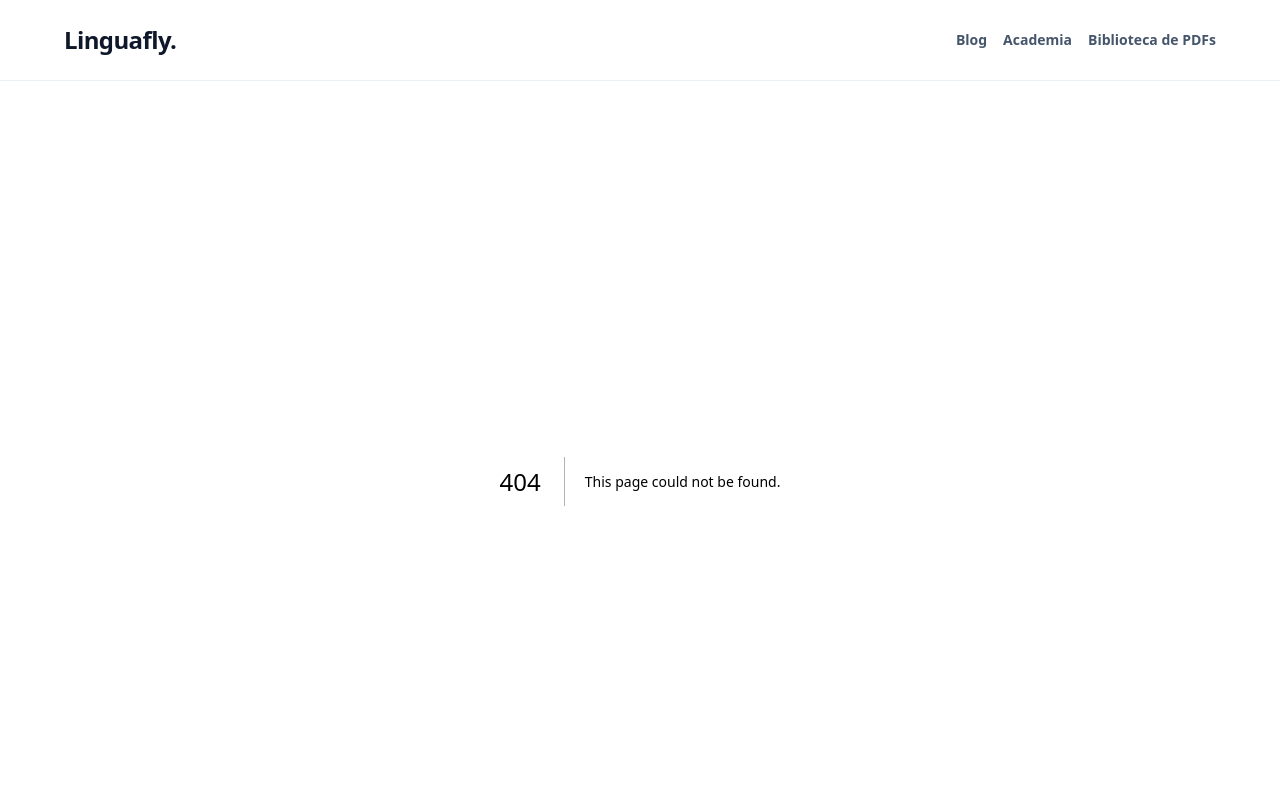
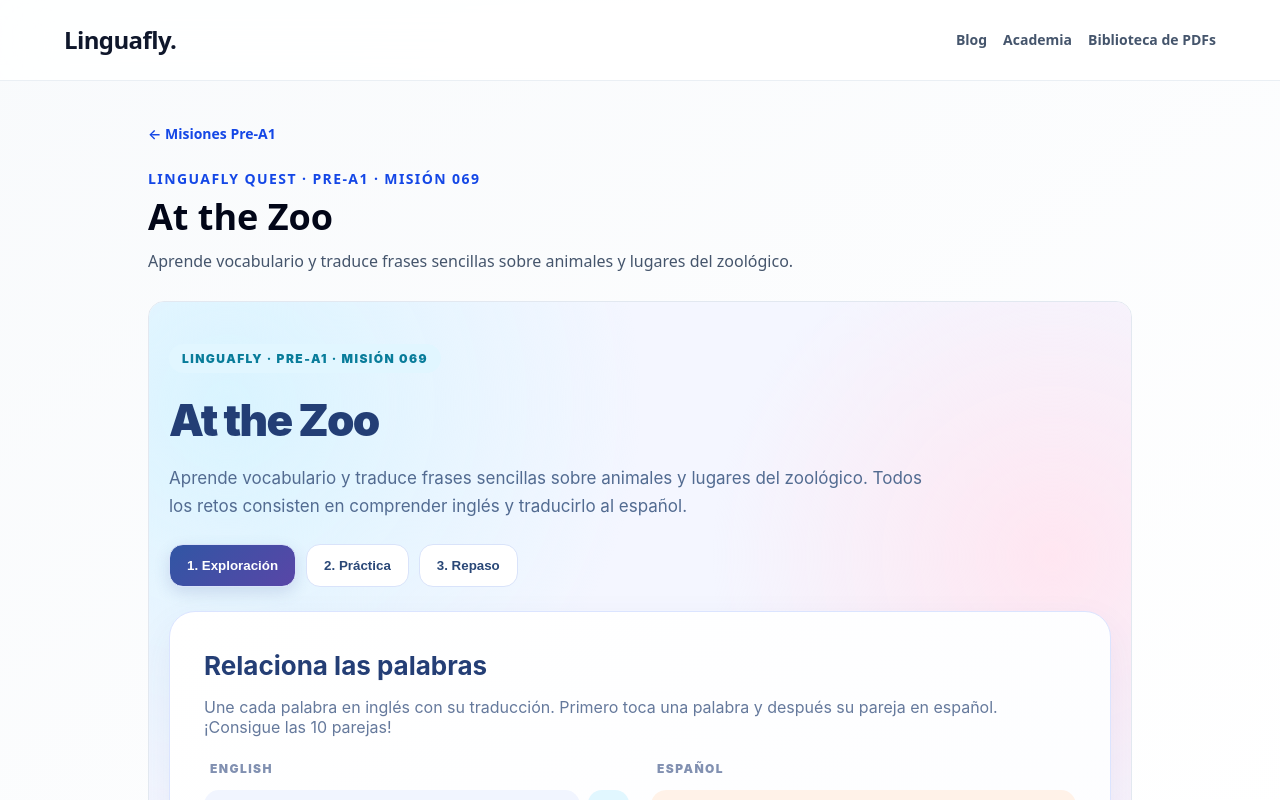
Before and after one commit to linguafly6-ui/linguaflynew2, a Next.js app: page /academia/pre-a1/069 in a window 1280 px wide. Before the commit this address had no page. Shown: the top 800 px of the page. Built offline with nearby package versions, Linux system fonts and the light colour scheme.

Commit message:
Add route for Pre-A1 mission 069

```diff
--- /dev/null
+++ b/app/academia/pre-a1/069/page.tsx
@@ -0,0 +1,3 @@
+import Link from "next/link";
+export const metadata={title:"At the Zoo · Misión 069 · Linguafly",description:"Aprende vocabulario y traduce frases sencillas sobre animales y lugares del zoológico."};
+export default function MissionPage(){return <main className="mx-auto min-h-[70vh] max-w-5xl px-5 py-10"><section className="mb-7"><Link href="/academia/pre-a1" className="text-sm font-semibold text-blue-700">← Misiones Pre-A1</Link><p className="mt-6 text-sm font-extrabold uppercase tracking-widest text-blue-700">Linguafly Quest · Pre-A1 · Misión 069</p><h1 className="mt-2 text-4xl font-black text-slate-950">At the Zoo</h1><p className="mt-3 text-slate-600">Aprende vocabulario y traduce frases sencillas sobre animales y lugares del zoológico.</p></section><iframe title="Misión 069 · At the Zoo" src="/missions/pre-a1/069/index.html" className="h-[1100px] w-full rounded-2xl border border-slate-200 bg-white"/></main>}
```
